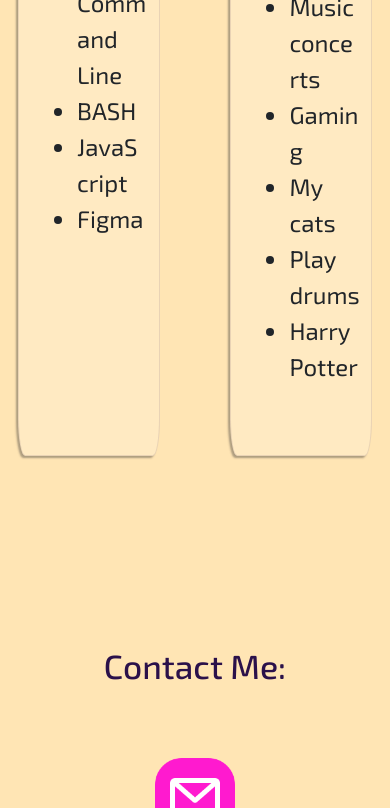
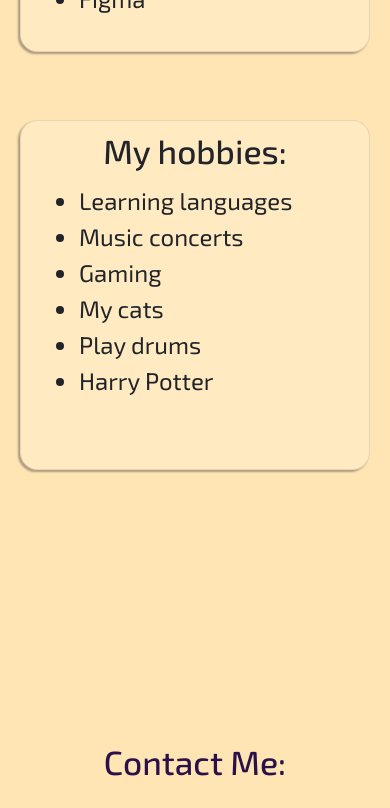
Before and after one commit to eldaddyk/My-resume-HTML-CSS-, a plain HTML site: page index.html in a window 390 px wide. Shown: the part 1870-2678 px from the top of the page. Drawn offline with nearby package versions, Linux system fonts and the light colour scheme.

Commit message:
Update style.css

```diff
--- a/style.css
+++ b/style.css
@@ -107,7 +107,9 @@ span {
 .card {
   background-color: #ffeac2;
   display: inline-block;
+  justify-content: center;
   width: 350px;
+  min-width: 300px;
   border: 1px solid rgba(43, 17, 74, 0.1);
   border-radius: 5%;
   padding: 10px;
@@ -123,6 +125,12 @@ span {
   justify-content: center;
   gap: 20%;
   margin-bottom: 80px;
+  @media screen and (max-width: 992px) {
+    display: grid;
+    align-items: center;
+    gap: 5%;
+    padding-bottom: 120px;
+  }
 }
 .contact {
   margin-top: 160px;
@@ -136,6 +144,11 @@ span {
   margin-top: 40px;
   border-radius: 30%;
   margin: 60px;
+  @media screen and (max-width: 992px) {
+    height: 60px;
+    margin-top: 40px;
+    margin: 20px;
+  }
 }
 footer {
   margin-top: 100px;
```
